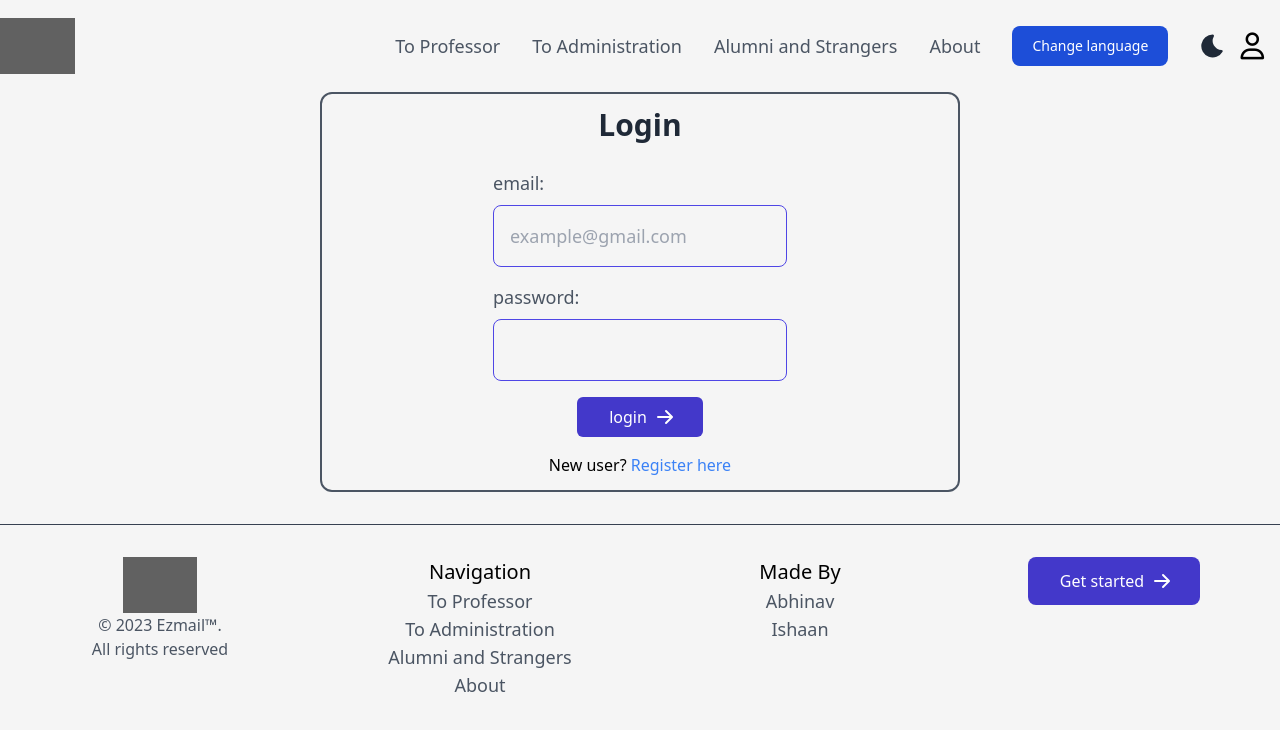
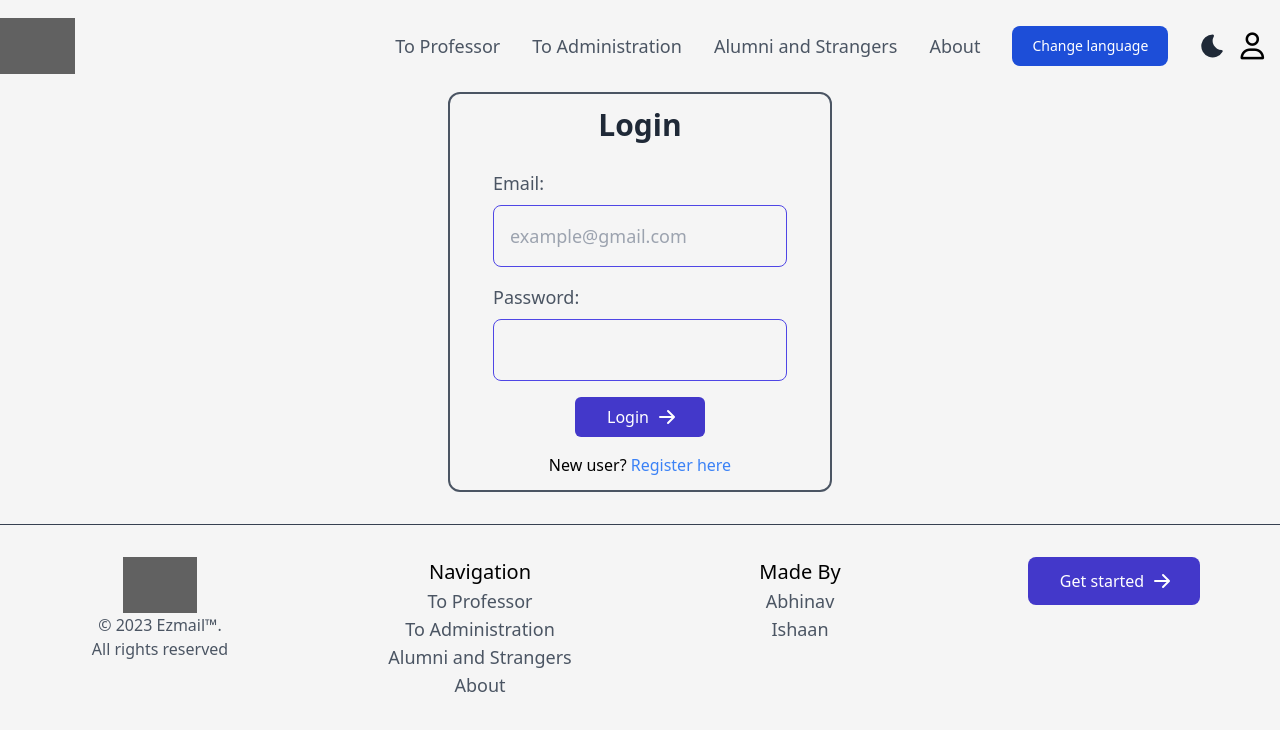
Before and after one commit to IshaanAdarsh/ezmail, a SvelteKit app: page /login in a window 1280 px wide. Shown: the top 730 px of the page. Built offline with nearby package versions, Linux system fonts and the light colour scheme; grey boxes are pictures that could not be loaded.

Commit message:
updated css and add a new method to clear user input when error occurs

```diff
--- a/src/routes/login/+page.svelte
+++ b/src/routes/login/+page.svelte
@@ -1,5 +1,9 @@
 <script>
   let errorMsg = "";
+  function removeUserInput() {
+    document.getElementById("userMail").value = "";
+    document.getElementById("password").value = "";
+  };
   async function handleSubmit(event) {
     event.preventDefault();
 
@@ -24,19 +28,21 @@
         window.location.href = "/";
       } else {
         errorMsg = json.error;
+        removeUserInput();
       }
     } catch (error) {
       errorMsg = error;
+      removeUserInput();
     }
   }
 </script>
 
 <body
-  class="sm:w-[50%] w-full h-[50vh] m-auto border-2 border-gray-600 dark:focus:border-gray-500 rounded-xl flex items-center justify-center flex-col"
+  class="sm:w-[30%] w-full h-[50vh] m-auto border-2 border-gray-600 dark:focus:border-gray-500 rounded-xl flex items-center justify-center flex-col"
 >
   <h1 class="text-3xl font-extrabold text-gray-800 dark:text-white m-auto">
     {#if errorMsg}
-      <span class="text-red-600">
+      <span class="text-red-600 error">
         {errorMsg}
       </span>
     {:else}
@@ -48,9 +54,9 @@
     method="POST"
     class=" flex items-center justify-center flex-col space-y-4 m-auto"
   >
-    <div class=" space-y-2">
+    <div class="space-y-2">
       <label for="userMail" class="text-gray-600 dark:text-gray-400 text-lg"
-        >email:</label
+        >Email:</label
       >
       <input
         type="email"
@@ -63,7 +69,7 @@
     </div>
     <div class=" space-y-2">
       <label for="password" class="text-gray-600 dark:text-gray-400 text-lg"
-        >password:</label
+        >Password:</label
       >
       <input
         type="password"
@@ -76,7 +82,7 @@
     <button
       type="submit"
       class="py-2 px-8 inline-flex items-center justify-center text-base font-medium text-center text-white rounded-md bg-primary-700 hover:bg-primary-800 focus:ring-4 focus:ring-primary-900"
-      >login
+      >Login
       <svg
         class="w-5 h-5 ml-2 -mr-1"
         fill="currentColor"
@@ -90,7 +96,7 @@
       >
     </button>
     <p>
-      New user? <a href="/signin">
+      <span class="white-font">New user? </span><a href="/signin">
         <span class="text-blue-500">Register here</span></a
       >
     </p>
```
